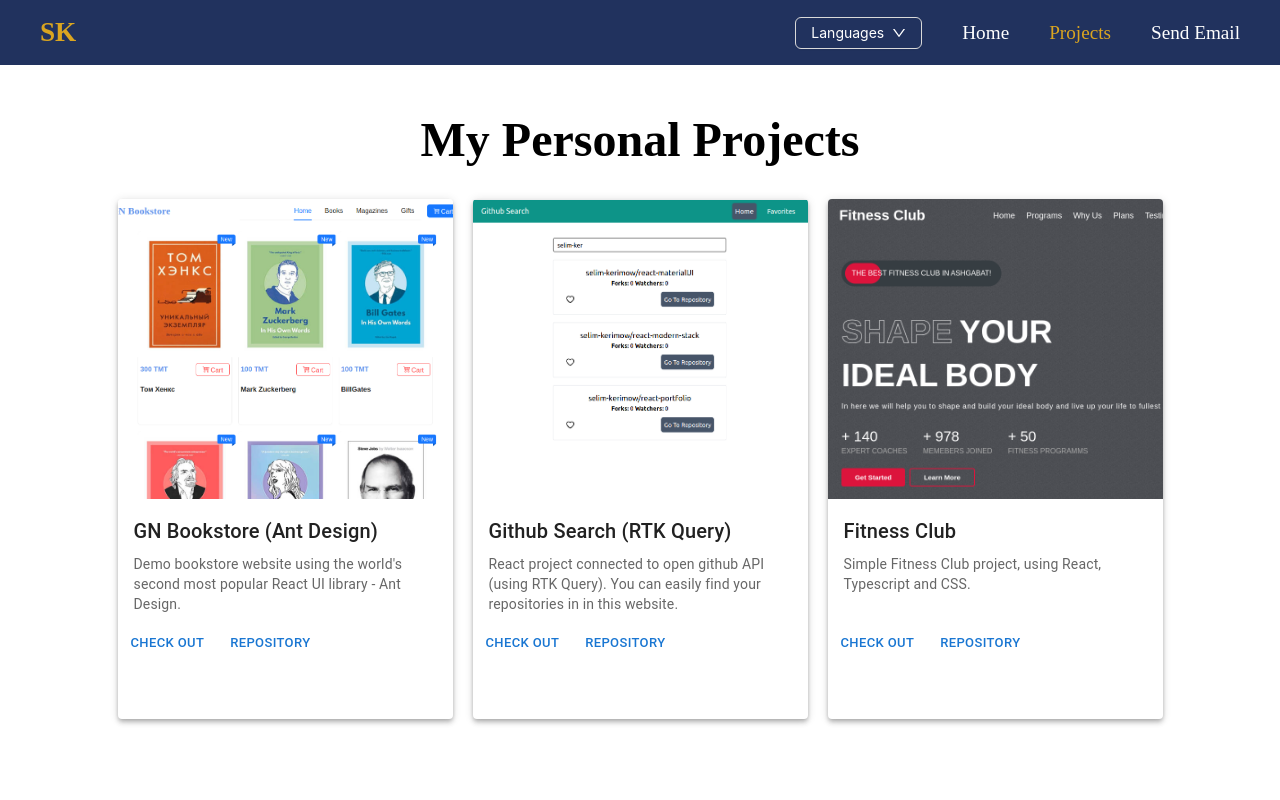
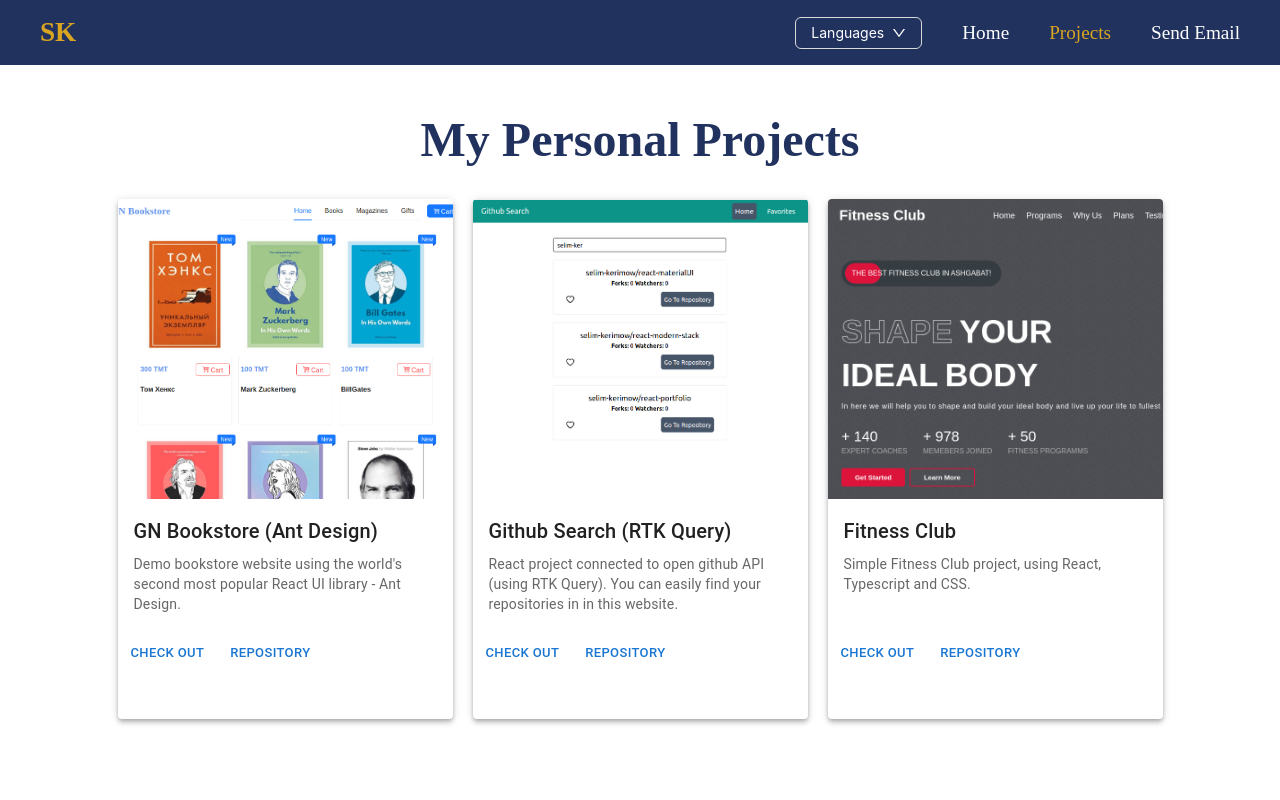
Before and after one commit to selim-kerimow/react-portfolio, a React (Vite) app: page /projects in a window 1280 px wide. Shown: the top 800 px of the page. Built offline with nearby package versions, Linux system fonts and the light colour scheme; a web font is replaced by a local one.

Commit message:
finished projects page translation

```diff
--- a/src/components/ProjectCard.tsx
+++ b/src/components/ProjectCard.tsx
@@ -1,5 +1,5 @@
 import React from "react";
-import { IProject } from "../projects";
+import { IProject } from "../pages/Projects";
 
 // Material UI
 import { Card, CardMedia, CardContent, Typography, CardActions, Button } from '@mui/material'
@@ -10,8 +10,6 @@ interface ProjectCardProps {
 
 
 const ProjectCard: React.FC<ProjectCardProps> = ({ project }) => {
-
-
 
     return (
         <Card sx={{maxWidth: 335, width: 335, height: 520}} elevation={4}>
@@ -24,7 +22,7 @@ const ProjectCard: React.FC<ProjectCardProps> = ({ project }) => {
                 <Typography gutterBottom variant="h6" component="div">
                     { project.title }
                 </Typography>
-                <Typography variant="body2" color="text.secondary" style={{height: 50}}>
+                <Typography variant="body2" color="text.secondary" style={{height: 60}}>
                     { project.description }
                 </Typography>
             </CardContent>
--- a/src/css/projects.css
+++ b/src/css/projects.css
@@ -9,6 +9,7 @@
     padding-top: 80px;
     margin: 0 auto;
     font-size: 1.5rem;
+    color: #21325e;
 }
 
 .projects-card {
--- a/src/languages/english/global.json
+++ b/src/languages/english/global.json
@@ -1,6 +1,17 @@
 {
     "home": {
         "description": "Frontend React developer with a passion for learning and creating.",
-        "skills": "Skills"
+        "skills": "Skills",
+        "basic": "Базовые",
+        "languages": "Languages",
+        "lang1": "Russian: Native",
+        "lang2": "English: Advanced",
+        "lang3": "Turkmen: Native"
+    },
+    "projects": {
+        "title": "My Personal Projects",
+        "project1": "Demo bookstore website using the world's second most popular React UI library - Ant Design.",
+        "project2": "React project connected to open github API (using RTK Query). You can easily find your repositories in in this website.",
+        "project3": "Simple Fitness Club project, using React, Typescript and CSS."
     }
 }
--- a/src/languages/russian/global.json
+++ b/src/languages/russian/global.json
@@ -1,6 +1,17 @@
 {
     "home": {
         "description": "Frontend React разработчик со страстью к обучению и творчеству.",
-        "skills": "Навыки"
+        "skills": "Навыки",
+        "basic": "Базовые",
+        "languages": "Языки",
+        "lang1": "Русский: Носитель",
+        "lang2": "Английский: Продвинутый",
+        "lang3": "Туркменский: Носитель"
+    },
+    "projects": {
+        "title": "Мои проекты",
+        "project1": "Демо веб-сайт книжного магазина, используя вторую по популярности в мире React UI библиотеку - Ant Design.",
+        "project2": "React  проект подключенный к открытому   Github API (с использованием RTK Query). Вы можете легко найти свои репозитории на этом веб-сайте.",
+        "project3": "Простой  вебсайт фитнес-клуба, используя React, Typescript и CSS."
     }
 }
--- a/src/pages/Home.tsx
+++ b/src/pages/Home.tsx
@@ -1,6 +1,6 @@
 import React from "react";
 import { useTranslation } from 'react-i18next'
-import {TableContainer, Table, TableBody, TableRow, TableCell, Paper } from '@mui/material'
+import { TableContainer, Table, TableBody, TableRow, TableCell, Paper } from '@mui/material'
 
 // css
 import '../css/home.css'
@@ -46,9 +46,9 @@ const Home: React.FC = () => {
             </div>
 
             <div className="skills">
-                <h1 className="skills--title">Skills</h1>
+                <h1 className="skills--title">{t('home.skills')}</h1>
                 <div className="skills-basic">
-                    <h2>Basic</h2>
+                    <h2>{t('home.basic')}</h2>
                     <p>HTML, CSS, TypeScrypt, JavaScript, Github</p>
                 </div>
                 <div className="skills--react">
@@ -74,11 +74,11 @@ const Home: React.FC = () => {
                     </ul>
                 </div>
                 <div className="skills--languages">
-                    <h2>Languages</h2>
+                    <h2>{t('home.languages')}</h2>
                     <div className="languages--inner">
-                        <p>Russian: Native</p>
-                        <p>English: Advanced</p>
-                        <p>Turkmen: Native</p>
+                        <p>{t('home.lang1')}</p>
+                        <p>{t('home.lang2')}</p>
+                        <p>{t('home.lang3')}</p>
                     </div>
                 </div>
             </div>
--- a/src/pages/Projects.tsx
+++ b/src/pages/Projects.tsx
@@ -1,20 +1,61 @@
 import React from "react";
 import ProjectCard from "../components/ProjectCard";
-import { projects } from "../projects";
+import { useTranslation } from "react-i18next";
+
+// assets
+import githubSearch from '../assets/github-search.png'
+import GNBookstore from '../assets/GNBookstore.png'
+import Gym from '../assets/Gym.png'
 
 // css
 import '../css/projects.css'
 
+export interface IProject {
+    id: number,
+    title: string,
+    description: string,
+    check_url: string,
+    repo_url: string,
+    image: string
+}
+
 
 const Projects: React.FC = () => {
 
+    const [t] = useTranslation("global")
 
+    const projects: IProject[] = [
+        {
+            id: 1,
+            title: 'GN Bookstore (Ant Design)',
+            description: t('projects.project1'),
+            check_url: 'https://selim-kerimow.github.io/react-antd/',
+            repo_url: 'https://github.com/selim-kerimow/react-antd',
+            image: GNBookstore
+        },
+        {
+            id: 2,
+            title: 'Github Search (RTK Query)',
+            description: t('projects.project2'),
+            check_url: 'https://selim-kerimow.github.io/github-search',
+            repo_url: 'https://github.com/selim-kerimow/github-search',
+            image: githubSearch
+        },
+        {
+            id: 3,
+            title: 'Fitness Club',
+            description: t('projects.project3'),
+            check_url: 'https://selim-kerimow.github.io/react-gym/',
+            repo_url: 'https://github.com/selim-kerimow/react-gym',
+            image: Gym
+        },
+    ]
 
     return (
         <div className="projects">
 
             <div className="projects-header">
-                <h1>My Personal Projects</h1>
+                <h1>{ t('projects.title')}</h1>
             </div>
 
             <div className="projects-card">
--- a/src/projects.ts
+++ /dev/null
@@ -1,39 +0,0 @@
-import githubSearch from './assets/github-search.png'
-import GNBookstore from './assets/GNBookstore.png'
-import Gym from './assets/Gym.png'
-
-export interface IProject {
-    id: number,
-    title: string,
-    description: string,
-    check_url: string,
-    repo_url: string,
-    image: string
-}
-
-export const projects: IProject[] = [
-    {
-        id: 1,
-        title: 'GN Bookstore (Ant Design)',
-        description: "Demo bookstore website using the world's second most popular React UI library - Ant Design.",
-        check_url: 'https://selim-kerimow.github.io/react-antd/',
-        repo_url: 'https://github.com/selim-kerimow/react-antd',
-        image: GNBookstore
-    },
-    {
-        id: 2,
-        title: 'Github Search (RTK Query)',
-        description: 'React project connected to open github API (using RTK Query). You can easily find your repositories in in this website.',
-        check_url: 'https://selim-kerimow.github.io/github-search',
-        repo_url: 'https://github.com/selim-kerimow/github-search',
-        image: githubSearch
-    },
-    {
-        id: 3,
-        title: 'Fitness Club',
-        description: 'Simple Fitness Club project, using React, Typescript and CSS.',
-        check_url: 'https://selim-kerimow.github.io/react-gym/',
-        repo_url: 'https://github.com/selim-kerimow/react-gym',
-        image: Gym
-    },
-]
```
